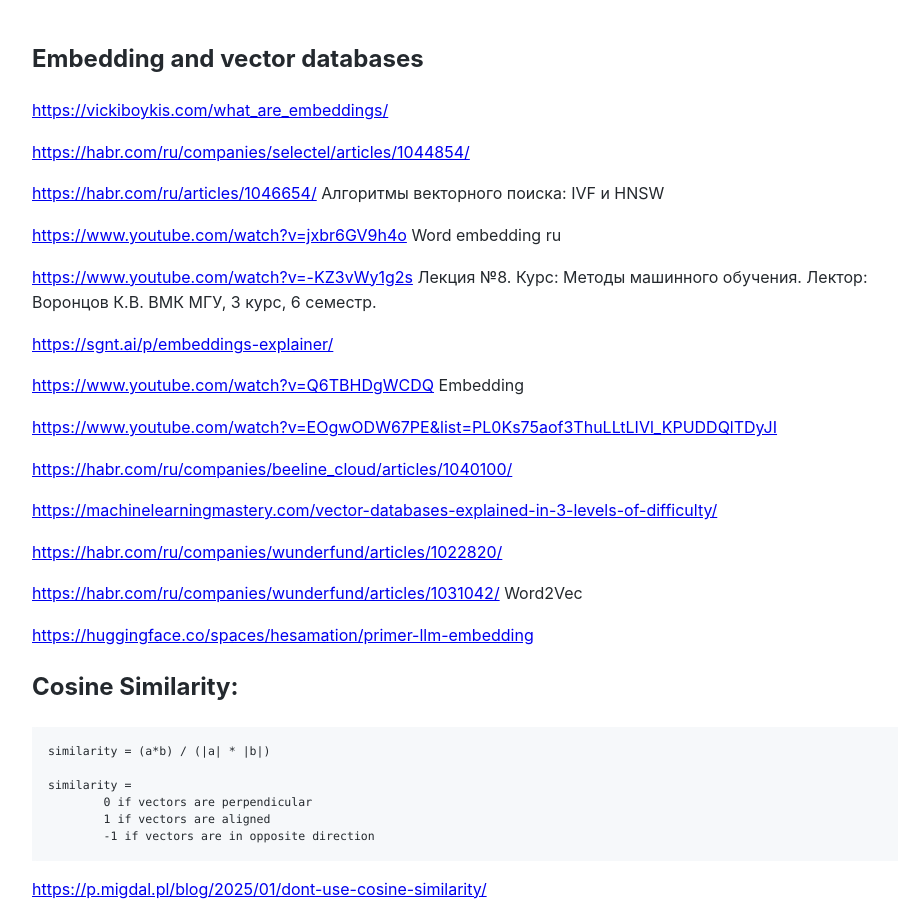
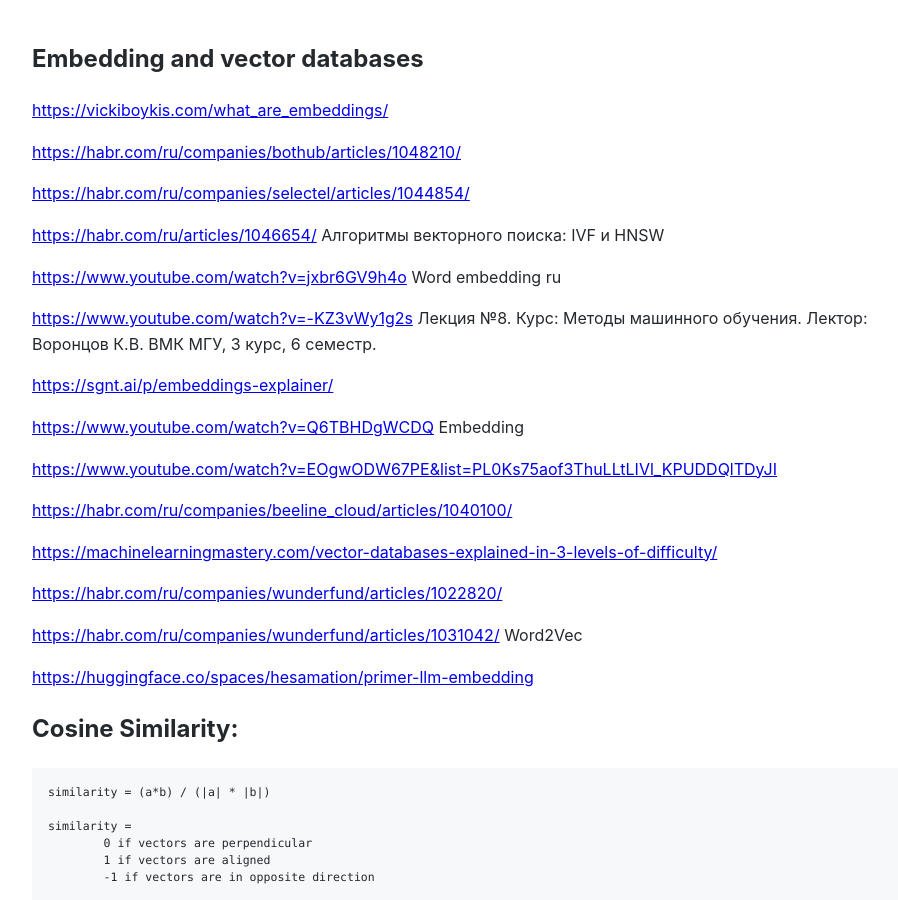
Before and after one commit to Michael-Lubinsky/michael-lubinsky.github.com, a Jekyll site: the page built from vector_db/vector_db.md, in a window 1280 px wide and 900 px high. Shown: the whole window, without its empty margins (158-1056 px from the left). Built offline with Jekyll 4.4.1, drawn with Linux system fonts in a browser that asks for light colours; our own code applies the rules of GitHub Pages for plain Markdown files.

Commit message:
Update vector_db.md

```diff
--- a/vector_db/vector_db.md
+++ b/vector_db/vector_db.md
@@ -1,6 +1,8 @@
 ## Embedding and vector databases
 
 <https://vickiboykis.com/what_are_embeddings/>
+
+<https://habr.com/ru/companies/bothub/articles/1048210/>
 
 <https://habr.com/ru/companies/selectel/articles/1044854/>
 
```
